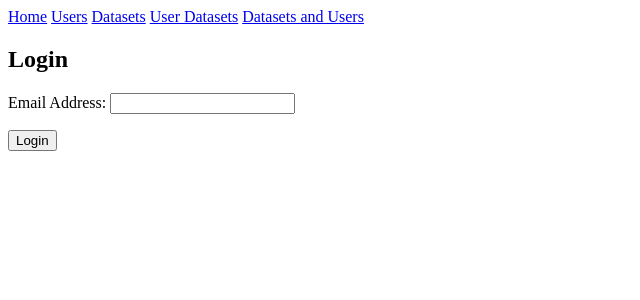
After one commit to SkibstedN/MetaDataAbonnementSYstem, a Django app: page /login/ in a window 1280 px wide. The commit adds this page. Shown: the top 300 px of the page, without its empty margins (0-640 px from the left). Run offline with Django 4.2, Linux system fonts and the light colour scheme.

Commit message:
Login, personal page and additional views added

```diff
--- a/mysite/amazing/settings.py
+++ b/mysite/amazing/settings.py
@@ -134,3 +134,7 @@ STATIC_URL = 'static/'
 # https://docs.djangoproject.com/en/4.2/ref/settings/#default-auto-field
 
 DEFAULT_AUTO_FIELD = 'django.db.models.BigAutoField'
+
+
+# Make session expire when the user closes their browser
+SESSION_EXPIRE_AT_BROWSER_CLOSE = True
--- /dev/null
+++ b/mysite/metaSubscribe/forms.py
@@ -0,0 +1,10 @@
+from django import forms
+
+class UserLoginForm(forms.Form):
+    email = forms.EmailField(label="Email Address")
+
+    def clean_email(self):
+        email = self.cleaned_data.get('email')
+        if not email.endswith('@sdfi.dk'):
+            raise forms.ValidationError("Email must end with '@sdfi.dk'")
+        return email
--- a/mysite/metaSubscribe/templates/base.html
+++ b/mysite/metaSubscribe/templates/base.html
@@ -12,6 +12,8 @@
     <a href="{% url 'users_view' %}">Users</a>
     <a href="{% url 'datasets_view' %}">Datasets</a>
     <a href="{% url 'user_datasets_view' %}">User Datasets</a>
+    <a href="{% url 'dataset_users_view' %}">Datasets and Users</a>
+
 </nav>
 
 <div class="content">
--- /dev/null
+++ b/mysite/metaSubscribe/templates/login.html
@@ -0,0 +1,10 @@
+{% extends "base.html" %}
+
+{% block content %}
+<h2>Login</h2>
+<form method="post">
+    {% csrf_token %}
+    {{ form.as_p }}
+    <button type="submit">Login</button>
+</form>
+{% endblock %}
--- a/mysite/metaSubscribe/urls.py
+++ b/mysite/metaSubscribe/urls.py
@@ -6,4 +6,9 @@ urlpatterns = [
     path('users/', views.users_view, name='users_view'),
     path('datasets/', views.datasets_view, name='datasets_view'),
     path('user_datasets/', views.user_datasets_view, name='user_datasets_view'),
+    path('dataset_users/', views.dataset_users_view, name='dataset_users_view'),
+    path('login/', views.login_view, name='login_view'),
+    path('personal/', views.personal_page_view, name='personal_page_view'),
+    path('logout/', views.logout_view, name='logout_view'),
+
 ]
--- a/mysite/metaSubscribe/views.py
+++ b/mysite/metaSubscribe/views.py
@@ -1,7 +1,46 @@
-from django.shortcuts import render
+from django.shortcuts import render, redirect
+from .forms import UserLoginForm
 from django.http import HttpResponse
 from .models import Dataset
 from .models import CustomUser
+
+def logout_view(request):
+    if 'user_id' in request.session:
+        del request.session['user_id']
+    return redirect('login_view')
+
+def login_view(request):
+    if request.method == "POST":
+        form = UserLoginForm(request.POST)
+        if form.is_valid():
+            email = form.cleaned_data.get('email')
+            user = CustomUser.objects.filter(EMAIL=email).first()
+
+            # If the user doesn't exist, create them
+            if not user:
+                user = CustomUser.objects.create(EMAIL=email)
+
+            # Set user id in session to indicate they're logged in
+            request.session['user_id'] = user.USERID
+            return redirect('personal_page_view') # Redirect to personal page
+    else:
+        form = UserLoginForm()
+
+    return render(request, 'login.html', {'form': form})
+
+
+def personal_page_view(request):
+    user_id = request.session.get('user_id')
+    if not user_id:
+        return redirect('login_view') # Redirect to login if not logged in
+
+    user = CustomUser.objects.get(USERID=user_id)
+    return render(request, 'personal_page.html', {'user': user})
+
+
+def dataset_users_view(request):
+    datasets = Dataset.objects.all().prefetch_related('users')
+    return render(request, 'dataset_users.html', {'datasets': datasets})
 
 def user_datasets_view(request):
     users = CustomUser.objects.prefetch_related('datasets').all()
```
Also changed, not shown: mysite/data.json (deleted, +0 -1 lines), mysite/metaSubscribe/templates/dataset_users.html (added, +18 -0 lines), mysite/metaSubscribe/templates/personal_page.html (added, +17 -0 lines).
